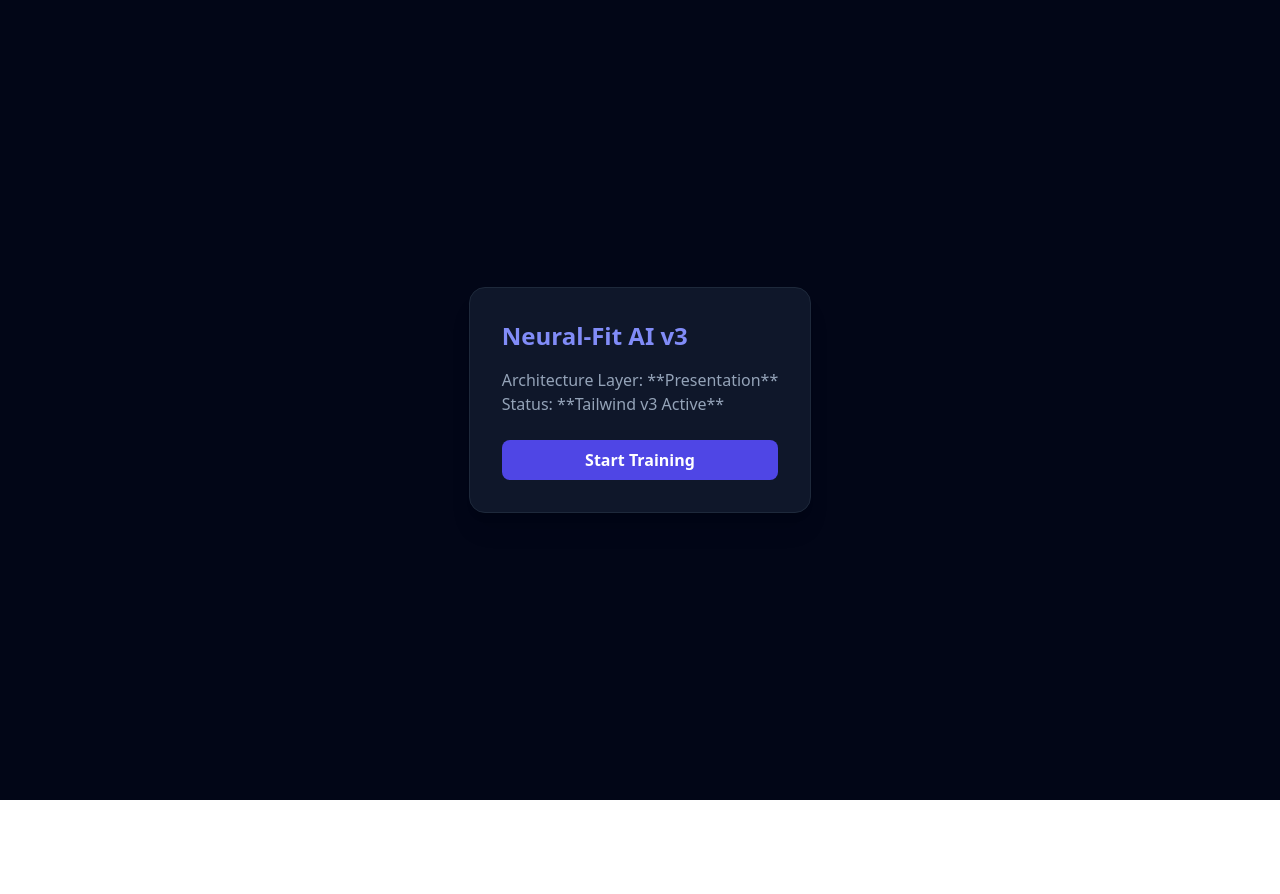
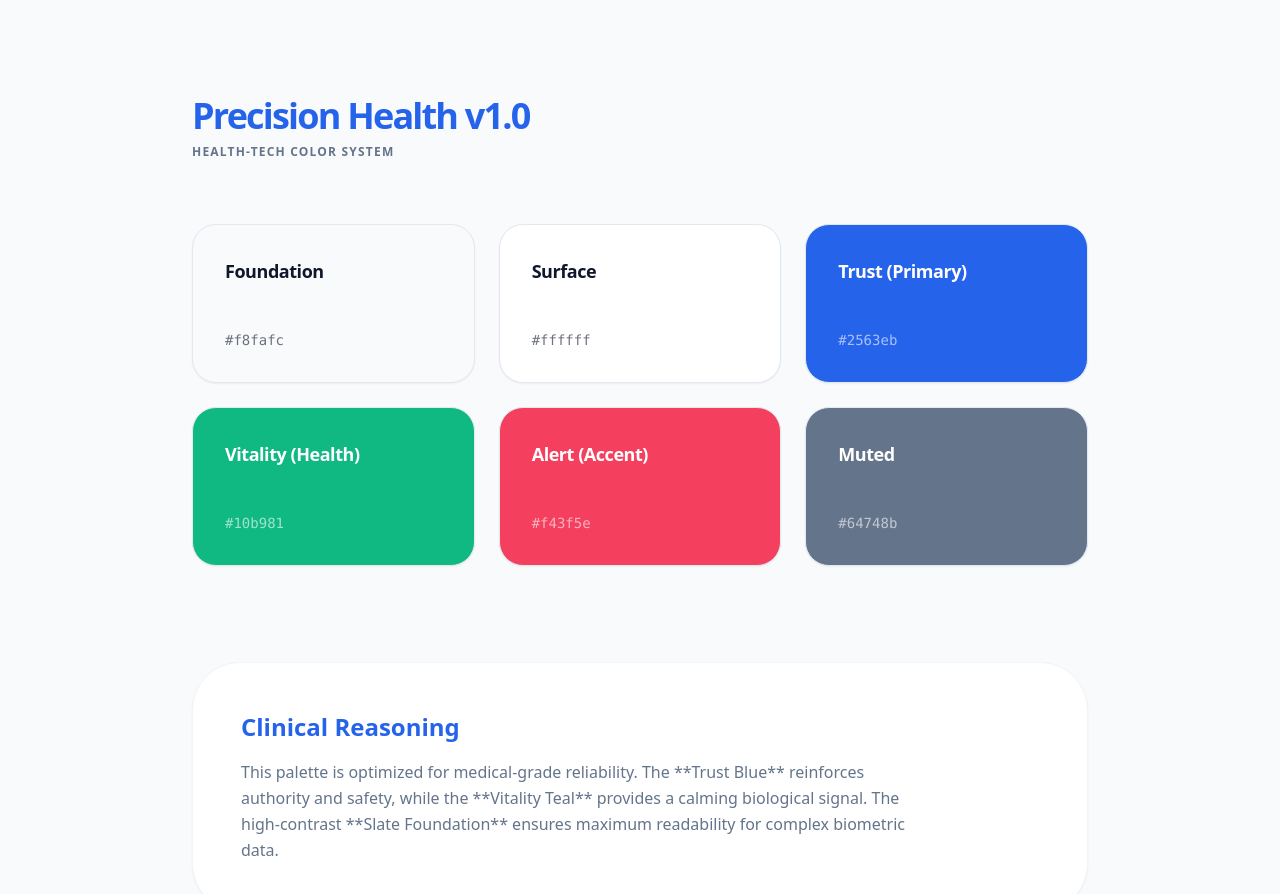
Before and after one commit to Vedant9892/itm_hack, a React app in the folder frontend/: page / in a window 1280 px wide. Shown: the top 894 px of the page. Before the commit the page ends 800 px from the top, so only its background shows below. Built offline with nearby package versions, Linux system fonts and the light colour scheme; the HTML template or start-up script is replaced by a standard one.

Commit message:
added color pallete

```diff
--- a/frontend/package.json
+++ b/frontend/package.json
@@ -10,8 +10,11 @@
     "preview": "vite preview"
   },
   "dependencies": {
+    "axios": "^1.15.0",
+    "framer-motion": "^12.38.0",
     "react": "^19.2.4",
-    "react-dom": "^19.2.4"
+    "react-dom": "^19.2.4",
+    "react-icons": "^5.6.0"
   },
   "devDependencies": {
     "@eslint/js": "^9.39.4",
--- a/frontend/src/App.jsx
+++ b/frontend/src/App.jsx
@@ -5,19 +5,43 @@ import heroImg from './assets/hero.png'
 import './App.css'
 
 export default function App() {
+  const colors = [
+    { name: 'Foundation', class: 'bg-brand-bg', hex: '#f8fafc', text: 'text-slate-900' },
+    { name: 'Surface', class: 'bg-brand-surface', hex: '#ffffff', text: 'text-slate-900' },
+    { name: 'Trust (Primary)', class: 'bg-brand-primary', hex: '#2563eb', text: 'text-white' },
+    { name: 'Vitality (Health)', class: 'bg-brand-secondary', hex: '#10b981', text: 'text-white' },
+    { name: 'Alert (Accent)', class: 'bg-brand-accent', hex: '#f43f5e', text: 'text-white' },
+    { name: 'Muted', class: 'bg-brand-muted', hex: '#64748b', text: 'text-white' },
+  ]
+
   return (
-    <main className="flex min-h-screen items-center justify-center bg-slate-950 p-6">
-      <div className="max-w-md rounded-2xl border border-slate-800 bg-slate-900 p-8 shadow-xl">
-        <h1 className="text-2xl font-bold text-indigo-400">
-          Neural-Fit AI v3
-        </h1>
-        <p className="mt-4 text-slate-400">
-          Architecture Layer: **Presentation** <br />
-          Status: **Tailwind v3 Active**
-        </p>
-        <button className="mt-6 w-full text-red-500 rounded-lg bg-indigo-600 px-4 py-2 font-semibold text-white hover:bg-indigo-500 transition-colors">
-          Start Training
-        </button>
+    <main className="min-h-screen bg-brand-bg p-8 md:p-24 font-sans text-slate-900">
+      <div className="max-w-4xl mx-auto">
+        <header className="mb-16">
+          <h1 className="text-4xl font-bold tracking-tighter text-brand-primary">Precision Health v1.0</h1>
+          <p className="mt-2 text-brand-muted uppercase tracking-widest text-xs font-bold">Health-Tech Color System</p>
+        </header>
+
+        <div className="grid grid-cols-1 md:grid-cols-2 lg:grid-cols-3 gap-6">
+          {colors.map((color) => (
+            <div
+              key={color.name}
+              className={`${color.class} ${color.text} aspect-video rounded-3xl p-8 flex flex-col justify-between shadow-sm border border-slate-200 transition-all hover:shadow-xl hover:-translate-y-1`}
+            >
+              <span className="font-bold tracking-tight text-lg">{color.name}</span>
+              <span className="font-mono text-sm opacity-60">{color.hex}</span>
+            </div>
+          ))}
+        </div>
+
+        <div className="mt-24 p-12 bg-brand-surface rounded-[3rem] shadow-sm border border-slate-100">
+          <h2 className="text-2xl font-bold mb-4 text-brand-primary">Clinical Reasoning</h2>
+          <p className="text-brand-muted leading-relaxed max-w-2xl">
+            This palette is optimized for medical-grade reliability. The **Trust Blue** reinforces authority and safety,
+            while the **Vitality Teal** provides a calming biological signal. The high-contrast **Slate Foundation**
+            ensures maximum readability for complex biometric data.
+          </p>
+        </div>
       </div>
     </main>
   )
--- a/frontend/src/index.css
+++ b/frontend/src/index.css
@@ -1,3 +1,9 @@
 @tailwind base;
 @tailwind components;
 @tailwind utilities;
+
+@layer base {
+  body {
+    @apply bg-brand-bg text-slate-900 antialiased;
+  }
+}
--- a/frontend/tailwind.config.js
+++ b/frontend/tailwind.config.js
@@ -9,8 +9,12 @@ export default {
       colors: {
         // Adding your "Startup" palette from the architecture
         brand: {
-          primary: '#6366f1', // Indigo/Purple
-          dark: '#0f172a',    // Slate/Dark
+          bg: '#f8fafc',         // Slate 50 (Foundation)
+          surface: '#ffffff',    // White (Surface)
+          primary: '#2563eb',    // Blue (Trust)
+          secondary: '#10b981',  // Emerald (Vitality/Health)
+          accent: '#f43f5e',     // Rose (Heart)
+          muted: '#64748b',      // Slate 500 (Muted)
         }
       }
     },
```
Also changed, not shown: 1 other file (tests, documents, lock files or other folders).
